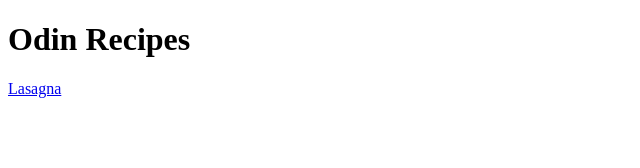
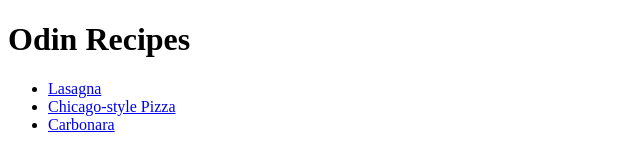
Before and after one commit to andrtpc/odin-recipes, a plain HTML site: page index.html in a window 1280 px wide. Shown: the whole page, without its empty margins (0-640 px from the left). Drawn offline with Linux system fonts and the light colour scheme.

Commit message:
Add new links to index.html and create new html files pizza.html and carbonara.html

```diff
--- a/index.html
+++ b/index.html
@@ -7,6 +7,11 @@
 
     <body>
         <h1>Odin Recipes</h1>
-        <a href="./recipes/lasagna.html">Lasagna</a>
+        <ul>
+            <li><a href="./recipes/lasagna.html">Lasagna</a></li>
+            <li><a href="#">Chicago-style Pizza</a></li>
+            <li><a href="#">Carbonara</a></li>
+        </ul>
+
     </body>
 </html>
```
Also changed, not shown: recipes/carbonara.html (added, +10 -0 lines), recipes/pizza.html (added, +10 -0 lines), images/carbonara.jpg (added), images/pizza.jpg (added).
